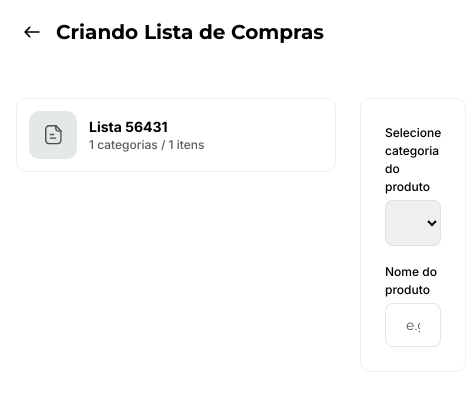
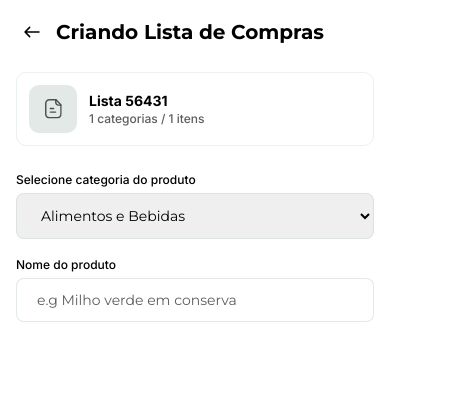
Before and after one commit to AugustoTI/teste-tecnico-mkplace, a Next.js app: page /create-list in a window 390 px wide. Shown: the top 408 px of the page, 466 px wide, since content can reach past the window. Built offline with nearby package versions, Linux system fonts and the light colour scheme.

Commit message:
update: adding responsivenss to components

```diff
--- a/src/components/Box/styles.ts
+++ b/src/components/Box/styles.ts
@@ -5,7 +5,5 @@ export const Container = styled.div`
     padding: 1.2rem;
     border: 1px solid ${theme.colors.base.c4};
     border-radius: 1rem;
-    width: 100%;
-    max-width: 350px;
   `}
 `;
--- a/src/components/CreateListMenu/styles.ts
+++ b/src/components/CreateListMenu/styles.ts
@@ -4,21 +4,6 @@ export const Container = styled.section`
   ${() => css`
     margin: 0 auto;
     max-width: 1200px;
-  `}
-`;
-
-export const Header = styled.header`
-  ${() => css`
-    display: flex;
-    align-items: center;
-    gap: 2rem;
-  `}
-`;
-
-export const HeaderContent = styled.div`
-  ${() => css`
-    display: flex;
-    align-items: center;
   `}
 `;
 
@@ -29,5 +14,10 @@ export const GridContainer = styled.div`
     grid-template-columns: 32rem 1fr;
     align-items: start;
     gap: 2.4rem;
+
+    @media (max-width: 800px) {
+      margin-top: 2.4rem;
+      grid-template-columns: 1fr;
+    }
   `}
 `;
--- a/src/components/Form/styles.ts
+++ b/src/components/Form/styles.ts
@@ -12,5 +12,11 @@ export const Container = styled.div`
       display: grid;
       gap: 1.6rem;
     }
+
+    @media (max-width: 800px) {
+      max-width: initial;
+      border: none;
+      padding: 0;
+    }
   `}
 `;
```
